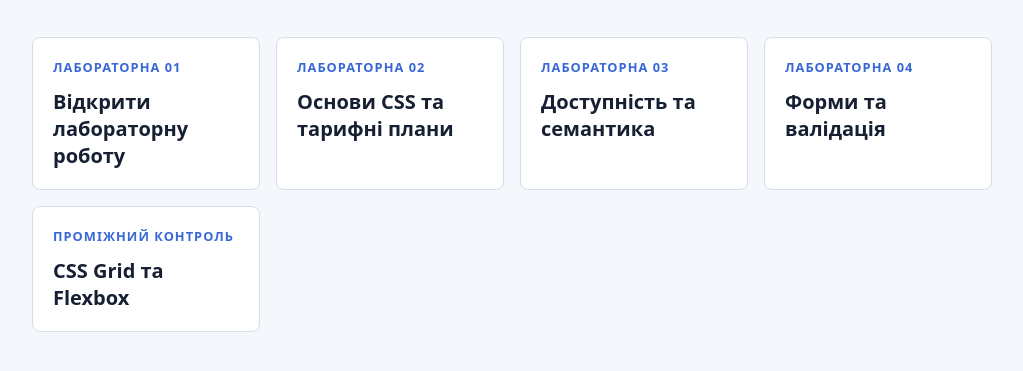
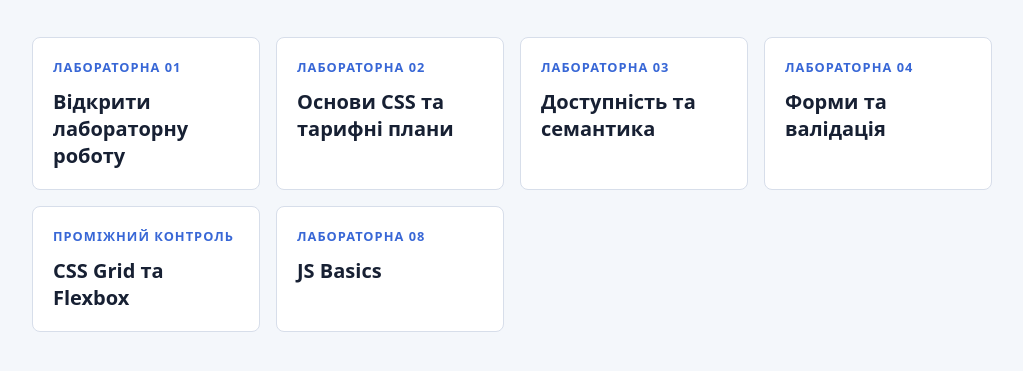
Before and after one commit to BogdanBashynskyi/WebLabs, a plain HTML site: page index.html in a window 1280 px wide. Shown: the part 211-582 px from the top of the page, without its empty margins (128-1151 px from the left). Drawn offline with Linux system fonts and the light colour scheme.

Commit message:
Completed lab 8

```diff
--- a/index.html
+++ b/index.html
@@ -130,6 +130,12 @@
               <h2 class="lab-title">CSS Grid та Flexbox</h2>
             </a>
           </li>
+          <li>
+            <a class="lab-link" href="./lab_8/index.html">
+              <span class="lab-number">Лабораторна 08</span>
+              <h2 class="lab-title">JS Basics</h2>
+            </a>
+          </li>
         </ul>
       </nav>
     </main>
```
